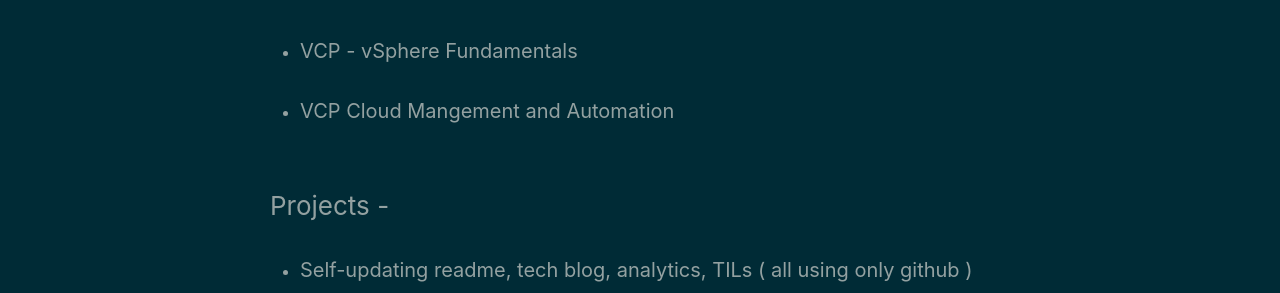
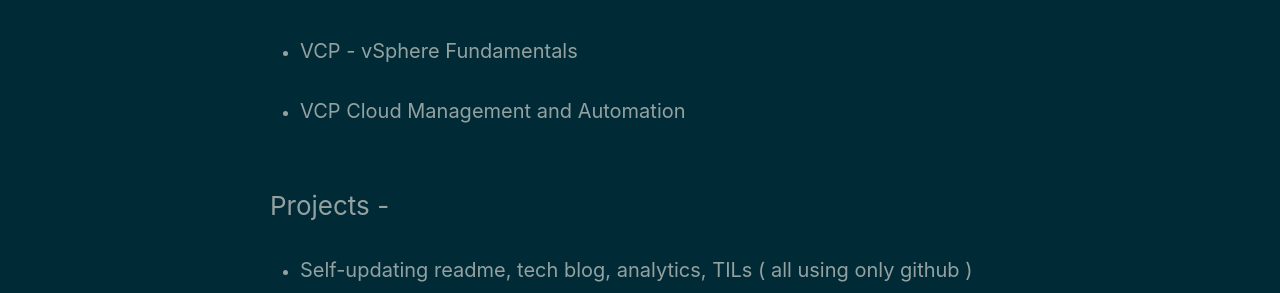
Before and after one commit to vidyabhandary/blog, a Jekyll site: the page built from _posts/2021-1-1-Milestones-2020.md, in a window 1280 px wide and 900 px high. Shown: the part 428-721 px from the top of the window. Built offline with Jekyll 4.4.1, drawn with Linux system fonts in a browser that asks for light colours; our own code applies the rules of GitHub Pages for plain Markdown files.

Commit message:
Correct Typo

```diff
--- a/_posts/2021-1-1-Milestones-2020.md
+++ b/_posts/2021-1-1-Milestones-2020.md
@@ -13,7 +13,7 @@
 
 - #### VCA-DBT Certification
 - #### VCP - vSphere Fundamentals
-- #### VCP Cloud Mangement and Automation
+- #### VCP Cloud Management and Automation
 
 ### Projects -
 
```
